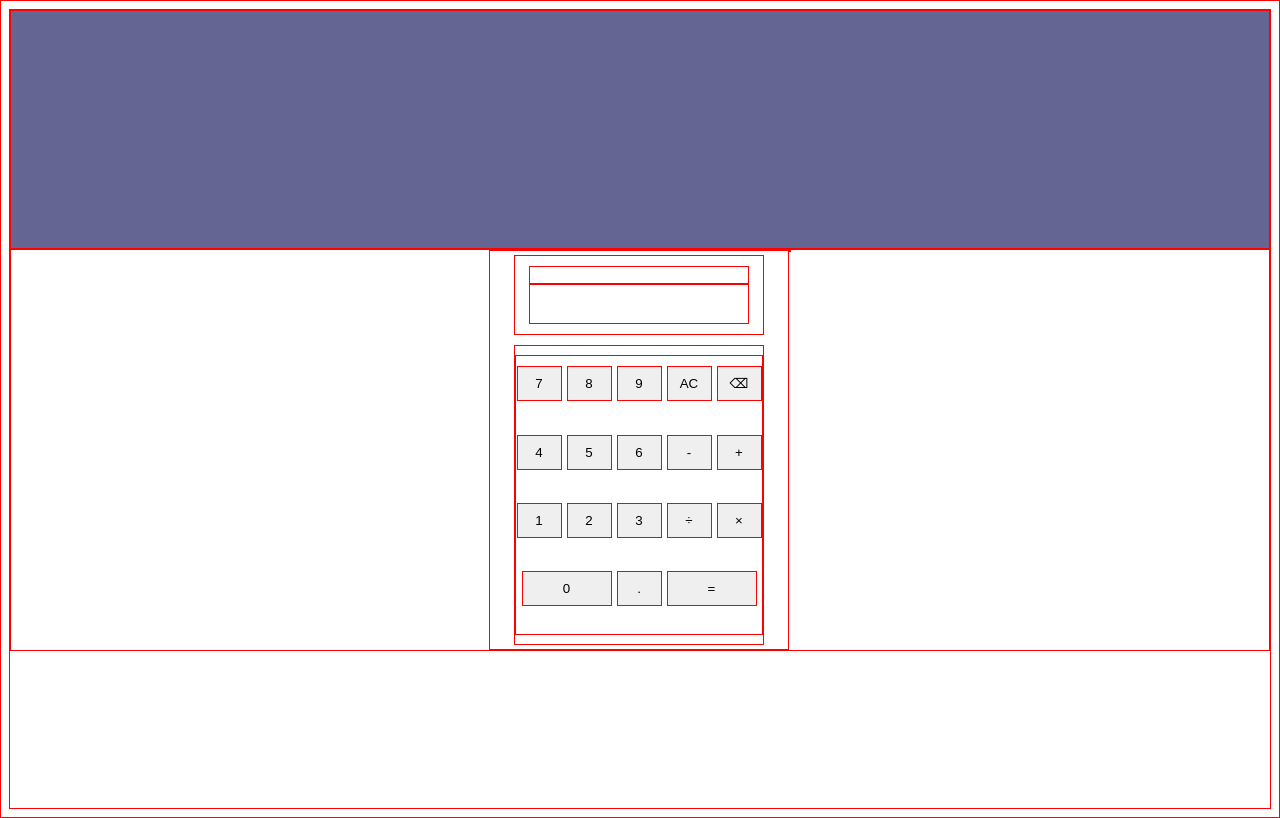
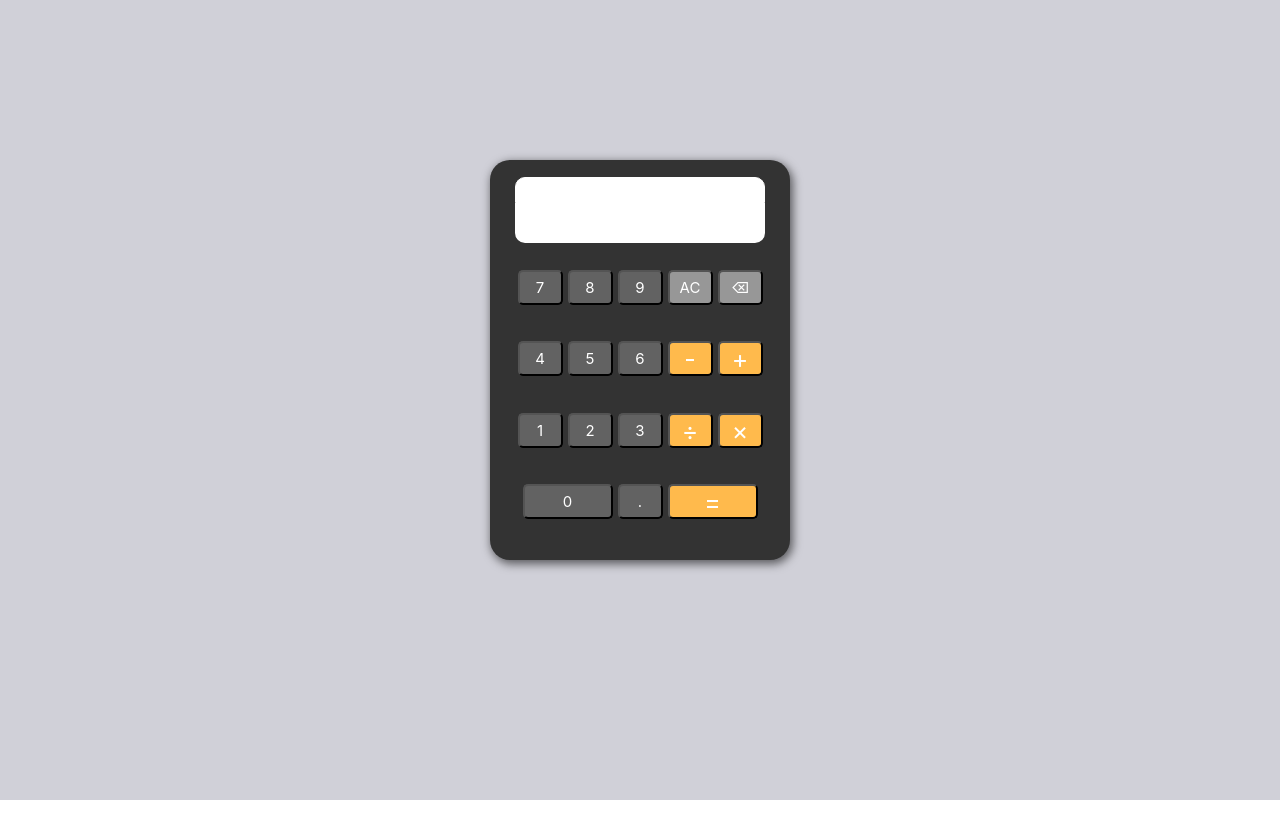
Before and after one commit to Tadi263/calculator, a plain HTML site: page index.html in a window 1280 px wide. Drawn offline with Linux system fonts and the light colour scheme.

Commit message:
project finalised and ready for release

```diff
--- a/calculator.js
+++ b/calculator.js
@@ -42,7 +42,6 @@ function buttonCount(event) {
     }
     buttonclicked = event.target.innerText;
     buttoncount += 1;
-    console.log(buttoncount);
 };
 
 function updateInputBox(event) {
@@ -161,8 +160,6 @@ operators.forEach(operator => {
         number1 = inputField.value;
         operatorSymbol = opText;
         outputField.innerHTML = `${number1} ${operatorSymbol}`;
-
-        console.log(`number1 = ${number1}, operatorSymbol = ${operatorSymbol}, number2 = ${number2}`);
     });
 });
 
--- a/index.html
+++ b/index.html
@@ -13,7 +13,7 @@
         <div class="calculator-container">
             <div class="display">
                 <p id="output-display"></p>
-                <input type="text" id="input-display" value="">
+                <input type="text" id="input-display" value="" readonly>
             </div>
             <div class="buttons-container">
                 <div class="numbers-grid">
@@ -39,6 +39,7 @@
             </div>
         </div>
     </div>
+</div>
     <div class="footer"></div>
 </body>
 </html>
--- a/styles.css
+++ b/styles.css
@@ -1,32 +1,37 @@
-*{
+/* *{
     border: solid red 1px;
     box-sizing: border-box;
-}
+} */
 
 body{
     height: 100vh;
+    margin: 0;
   }
 
 .header, .footer{
-    background-color: rgb(101, 101, 147);
+    background-color: rgb(208, 208, 216);
     display: flex;
     justify-content: center;
-    height: 30%;
+    height: 20%;
   }
 
   .middle-page{
+    background-color: rgb(208, 208, 216);
     display: flex;
     justify-content: center;
+    height: 60%;
   }
 
 .calculator-container{
+    background-color: rgb(51, 51, 51);
     height: 400px;
     width: 300px;
     display: flex;
     flex-direction: column;
-    gap: 10px;
     justify-content: center;
     align-items:center ;
+    border-radius: 20px;
+    box-shadow: 2px 3px 10px 1px rgba(1, 1, 1, 0.57);
 }
 
 .display{
@@ -36,7 +41,7 @@ body{
     flex-direction: column;
     justify-content: center;
     align-items: center;
-    padding: 10px;
+    padding: 5px;
 }
 
 .buttons-container{
@@ -62,6 +67,10 @@ body{
 button{
     height: 35px;
     width: 45px;
+    color: white;
+    font-family: -apple-system, BlinkMacSystemFont, sans-serif;
+    font-size: 15px;
+    border-radius: 5px;
 }
 
 #btn-0, #btn-equals{
@@ -70,13 +79,61 @@ button{
 }
 
 #input-display{
+    box-sizing: border-box;
     margin: 0;
     height: 40px;
-    width: 220px;
+    width: 250px;
+    text-align:right;
+    border: solid white 2px;
+    font-family: -apple-system, BlinkMacSystemFont, sans-serif;
+    font-size: 20px;
+    border-radius:  0px 0px 10px 10px;
+    white-space: normal;
+    overflow: hidden;
+}
+
+input:focus{
+    outline: none;
+}
+
+input:hover {
+    cursor: alias;
 }
 
 #output-display{
+    box-sizing: border-box;
+    background-color: rgb(255, 255, 255);
     margin: 0;
-    height: 18px;
-    width: 220px;
+    height: 26px;
+    width: 250px;
+    border: solid white 1px;
+    font-family: -apple-system, BlinkMacSystemFont, sans-serif;
+    font-size: 20px;
+    border-radius: 10px 10px 0px 0px;
+    padding-left: 5px;
+    white-space: normal;
+    overflow: hidden;
 }
+
+.numbers{
+    background-color: rgb(98, 98, 98);
+}
+
+.operators{
+    background-color: rgb(255, 186, 76);
+    font-size: 25px;
+}
+
+.allClear, .backspace{
+    background-color: rgb(151, 151, 151);
+}
+
+button:hover {
+    cursor: pointer;
+    filter: brightness(1.3);
+  }
+
+  button:active {
+    transform: scale(0.95);
+    box-shadow: inset 2px 2px 8px rgba(0, 0, 0, 0.5);
+  }
```
